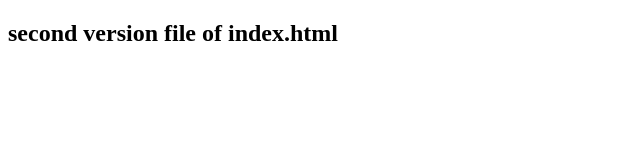
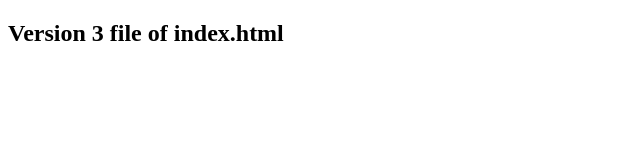
Before and after one commit to sm7391/myrepo, a plain HTML site: page index.html in a window 1280 px wide. Shown: the whole page, without its empty margins (0-640 px from the left). Drawn offline with Linux system fonts and the light colour scheme.

Commit message:
version 3

```diff
--- a/index.html
+++ b/index.html
@@ -6,6 +6,6 @@
     <title>Document</title>
 </head>
 <body>
-    <h2>second version file of index.html </h2>
+    <h2> Version 3 file of index.html </h2>
 </body>
 </html>
```
